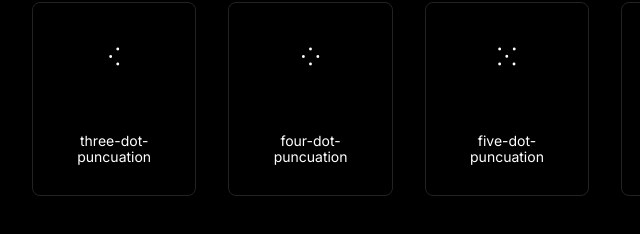
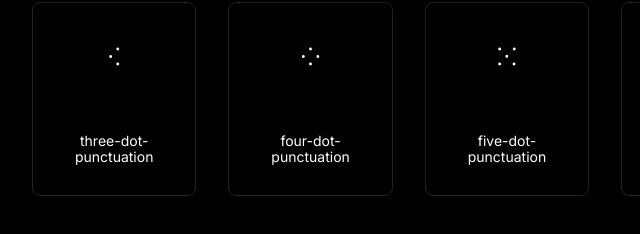
Before and after one commit to DavidWells/common, a plain HTML site: page index.html in a window 1280 px wide. Shown: the part 1732-1966 px from the top of the page, 133-773 px from the left. Drawn offline with Linux system fonts and the light colour scheme.

Commit message:
spelling fix

```diff
--- a/index.html
+++ b/index.html
@@ -71,9 +71,9 @@ var data = [
   {unicode:"✓" ,title:"check"},
   {unicode:"※" ,title:"reference-mark"},
   {unicode:"⁂" ,title:"asterism"},
-  {unicode:"⁖" ,title:"three-dot-puncuation"},
-  {unicode:"⁘" ,title:"four-dot-puncuation"},
-  {unicode:"⁙" ,title:"five-dot-puncuation"},
+  {unicode:"⁖" ,title:"three-dot-punctuation"},
+  {unicode:"⁘" ,title:"four-dot-punctuation"},
+  {unicode:"⁙" ,title:"five-dot-punctuation"},
   {unicode:"⁜" ,title:"dotted-cross"},
 ]
 
```
